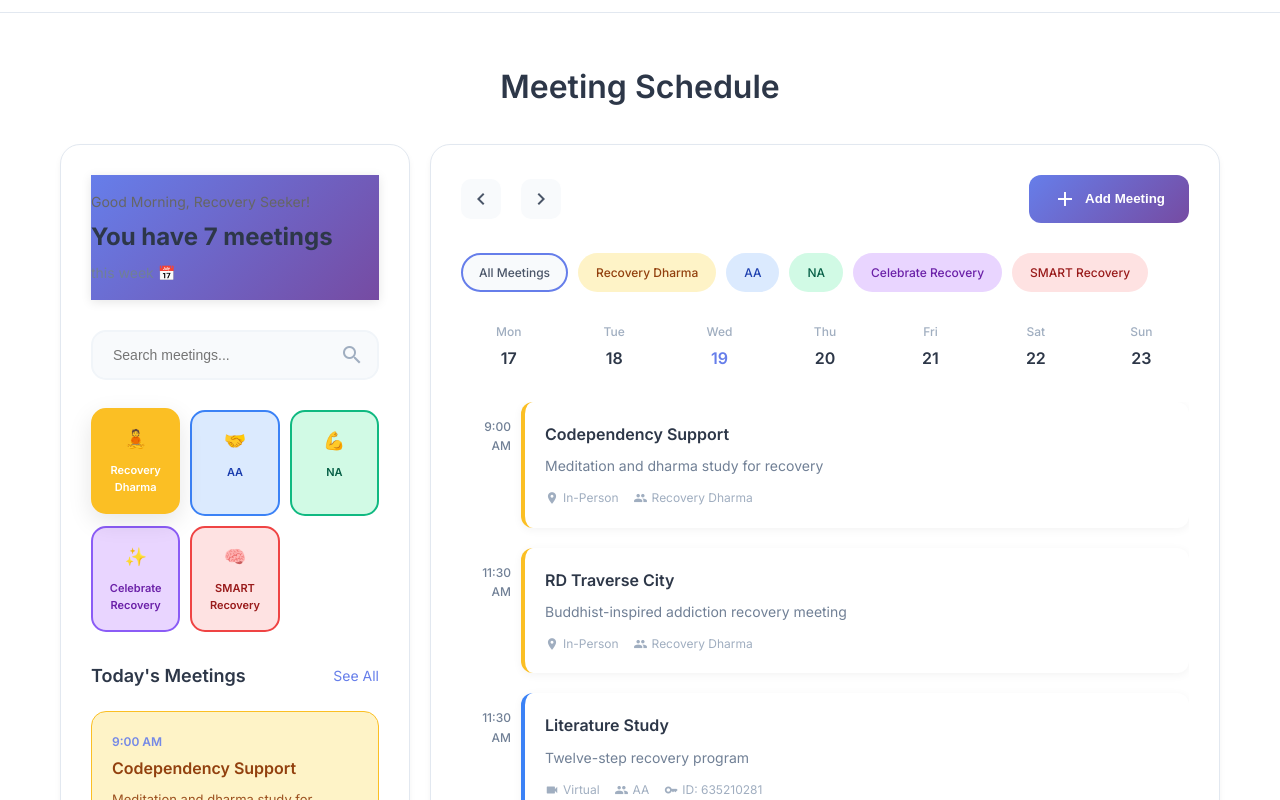
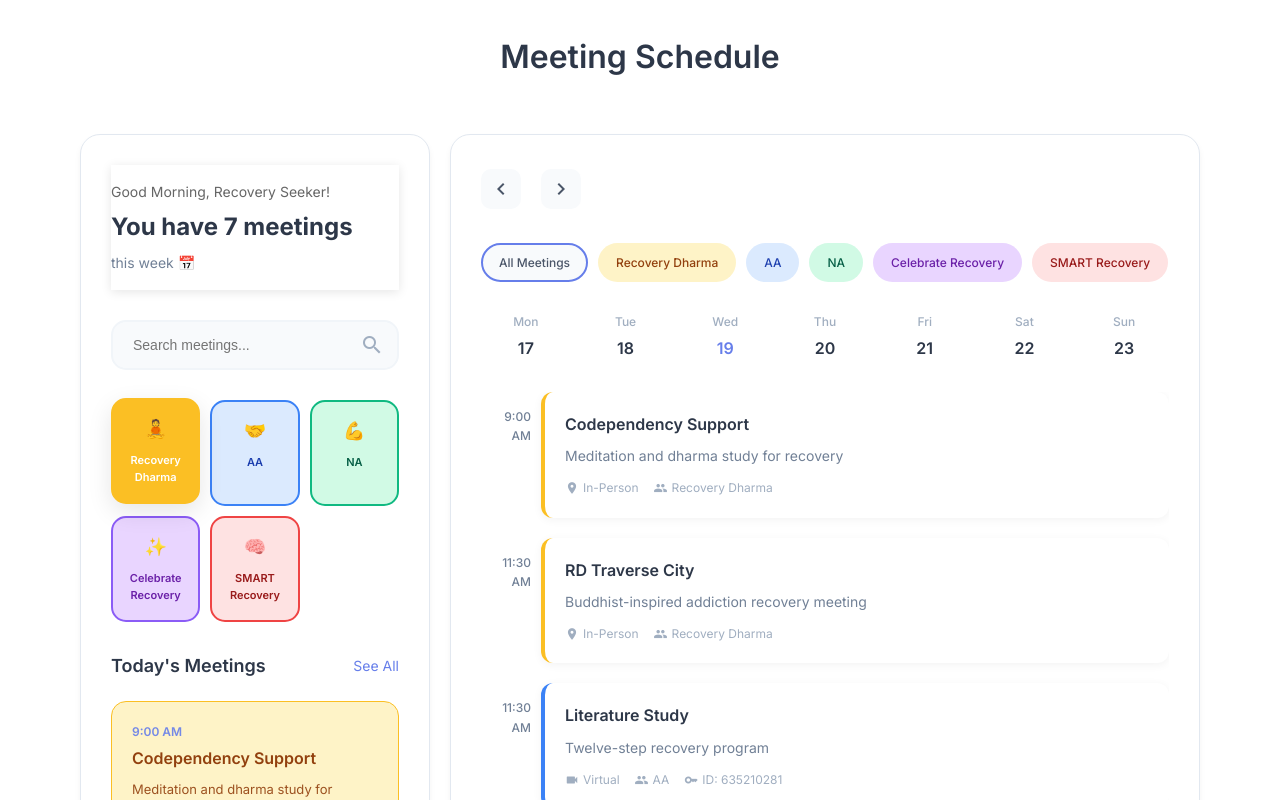
Before and after one commit to smkohnstamm/schedule.rehab, a website: page website/index.html in a window 1280 px wide. Shown: the part 366-1166 px from the top of the page. Drawn offline with Linux system fonts and the light colour scheme.

Commit message:
making sure website is up to date

```diff
--- a/website/index.html
+++ b/website/index.html
@@ -114,8 +114,20 @@
         .legend-color.other { background: linear-gradient(135deg, #667eea 0%, #764ba2 100%); }
 
         /* Custom Calendar Styles */
+        .calendar-section {
+            background: white !important;
+            padding: 3rem 0 !important;
+        }
+
+        .calendar-section * {
+            background-image: none !important;
+        }
+
         .custom-calendar-container {
             margin: 2rem 0;
+            background: white;
+            border-radius: 20px;
+            padding: 20px;
         }
 
         .app-container {
@@ -135,8 +147,10 @@
             flex-direction: column;
         }
 
-        .header {
+        .left-panel .header {
             margin-bottom: 30px;
+            background: white !important;
+            background-image: none !important;
         }
 
         .greeting {
```
